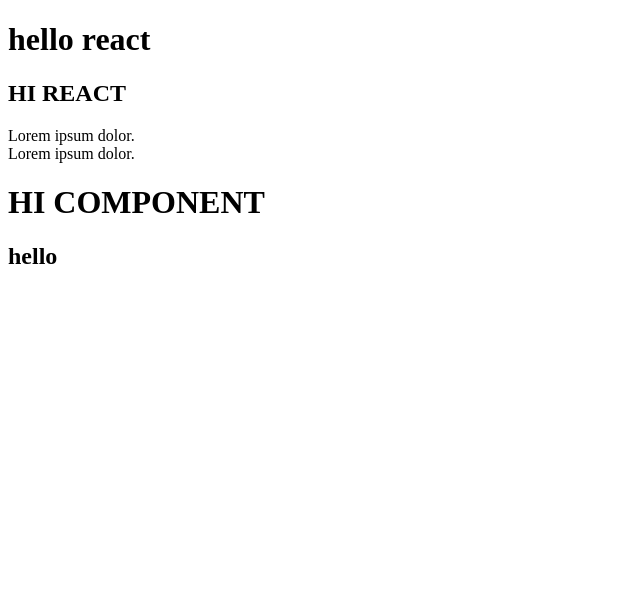
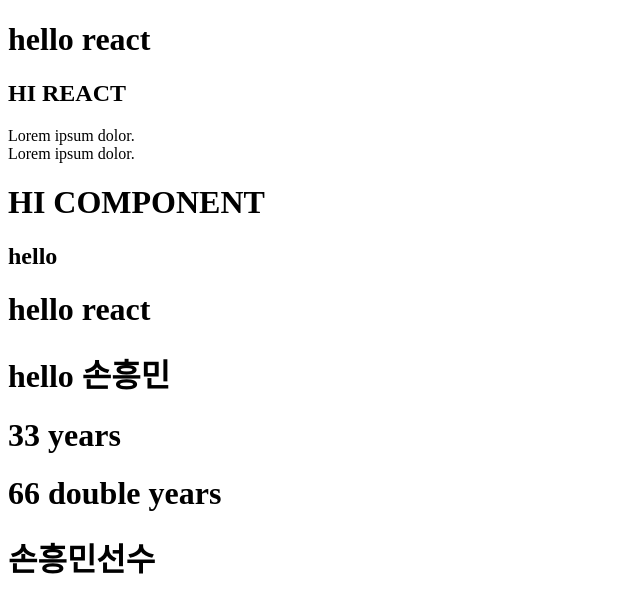
Before and after one commit to Nighteast/react20231031, a React (Create React App) app: page / in a window 1280 px wide. Shown: the top 612 px of the page, without its empty margins (0-640 px from the left). Built offline with nearby package versions, Linux system fonts and the light colour scheme.

Commit message:
jsx에서 js 코드 작성은 {} 사용

```diff
--- a/src/App.js
+++ b/src/App.js
@@ -1,3 +1,20 @@
+function MyComp2() {
+  let name = "손흥민";
+  let age = 33;
+
+  // {} : jsx에서 js 코드 작성하기 위한 기호
+  return (
+    <>
+      <h1>hello react</h1>
+      <h1>hello {name}</h1>
+      <h1>{age} years</h1>
+      <h1>{age * 2} double years</h1>
+      <h1>{name + "선수"}</h1>
+      {/* 그래서 주석이 이렇게 생김. */}
+    </>
+  );
+}
+
 function App() {
   // jsx에서 태그 사용시 꼭 종료태그를 작성해야 함
   // 빈 요소이면 시작태그에서 종료
@@ -10,6 +27,7 @@ function App() {
         <br /> Lorem ipsum dolor.
       </p>
       <MyComp />
+      <MyComp2 />
     </div>
   );
 }
```
